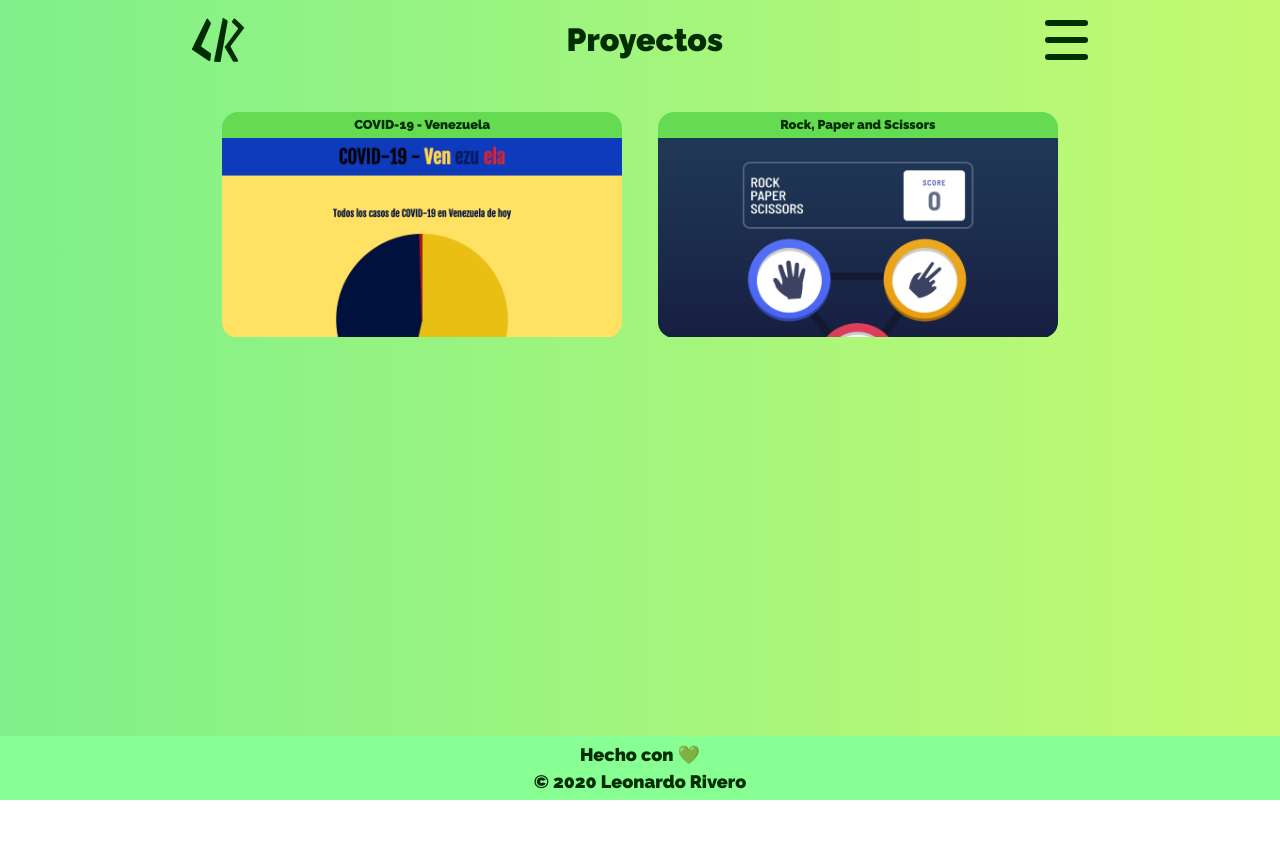
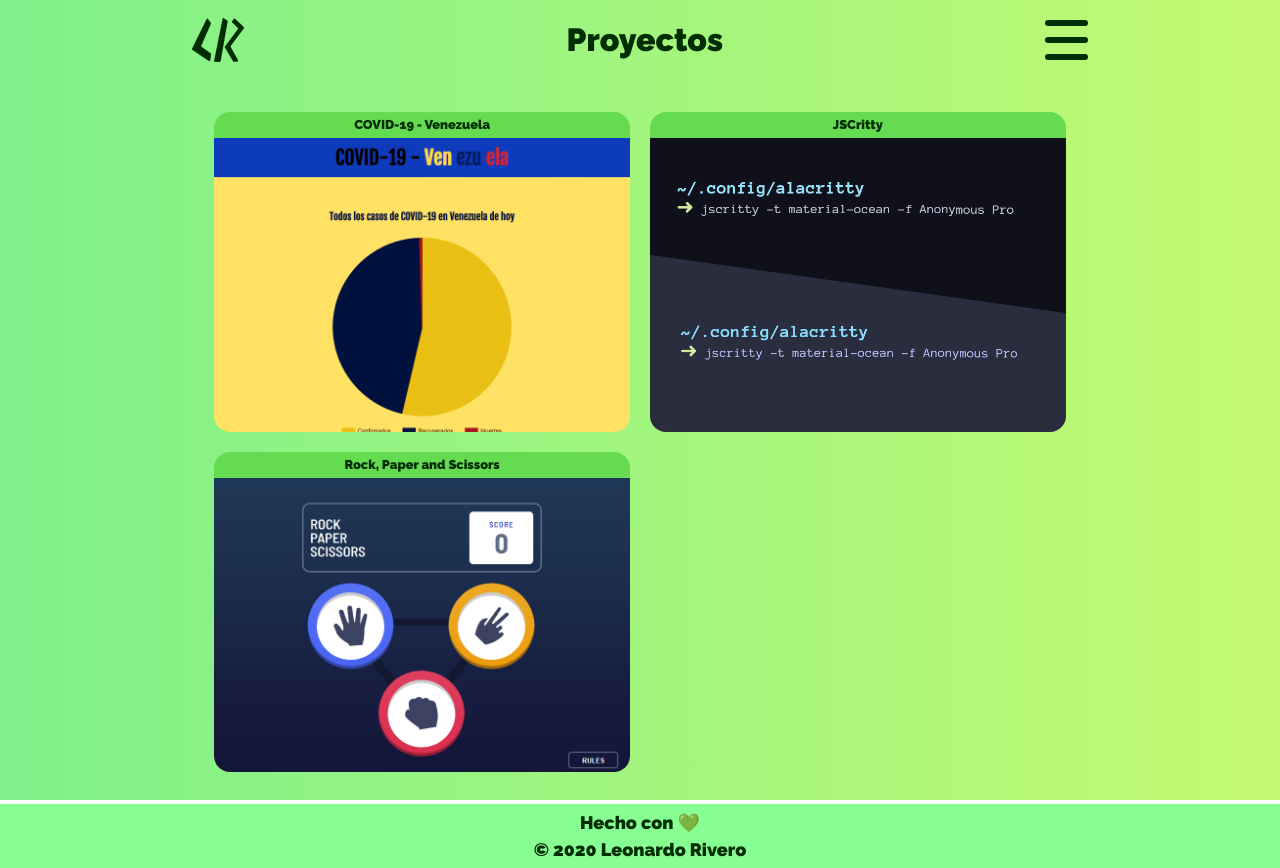
Before and after one commit to CodingLeonardo/codingleonardo.github.io, a Gatsby site: page /proyectos in a window 1280 px wide. Before the commit the page ends 800 px from the top, so only its background shows below. Built offline with nearby package versions, Linux system fonts and the light colour scheme; Gatsby itself is replaced by a stand-in of ours.

Commit message:
Add a new project (jscritty)

```diff
--- a/src/css/components/Project.css
+++ b/src/css/components/Project.css
@@ -1,7 +1,10 @@
+:root {
+}
+
 .Project {
   width: 100%;
-  max-width: 400px;
-  height: 225px;
+  max-width: 500px;
+  height: 20em;
   overflow: hidden;
   cursor: pointer;
   color: #002e02;
@@ -21,7 +24,8 @@
 }
 .Project-screen-main {
   width: 100%;
-  height: 200px;
+  /* height: 270px; */
+  height: calc(100% - 1.6em);
   border-radius: 0 0 1em 1em;
   overflow: hidden;
 }
@@ -32,8 +36,9 @@
   object-position: top;
 }
 .Project-options {
-  width: 100%;
-  height: 200px;
+  width: 100.1%;
+  /* height: 200px; */
+  height: calc(100.1% - 1.6em);
   transition: transform 0.3s;
   backdrop-filter: blur(3px);
   background: rgba(172, 252, 121, 0.9);
@@ -78,5 +83,5 @@
   color: #377225;
 }
 .Project:hover .Project-options {
-  transform: translateY(-200px);
+  transform: translateY(-100%);
 }
--- /dev/null
+++ b/src/data/projects/jscritty.json
@@ -0,0 +1,9 @@
+{
+  "name": "JSCritty",
+  "description": "🚀 El CLI que le permite cambiar su configuración de Alacritty con un comando sin editar el archivo de configuración.",
+  "about": "¡Cambie su configuración de alacritty sobre la marcha!",
+  "href": "https://github.com/CodingLeonardo/jscritty#readme",
+  "linkGithub": "https://github.com/CodingLeonardo/jscritty",
+  "slug": "jscritty",
+  "tecnologies": ["NodeJS"]
+}
--- a/src/templates/ProjectPage.js
+++ b/src/templates/ProjectPage.js
@@ -4,6 +4,7 @@ import { useSpring, useTrail, animated } from "react-spring"
 
 import Sapper from "../images/sapper.svg"
 import Svelte from "../images/svelte.svg"
+import NodeJS from "../images/nodejs-icon.svg"
 
 import SEO from "../components/Seo.js"
 import Layout from "../components/Layout.js"
@@ -52,6 +53,7 @@ const ProjectPage = ({ pageContext }) => {
   const imgTecnologies = {
     Sapper: Sapper,
     Svelte: Svelte,
+    NodeJS: NodeJS,
   }
 
   const getSrcImgTecnologies = tecnologie => {
```
Also changed, not shown: src/images/jscritty.png (added).
